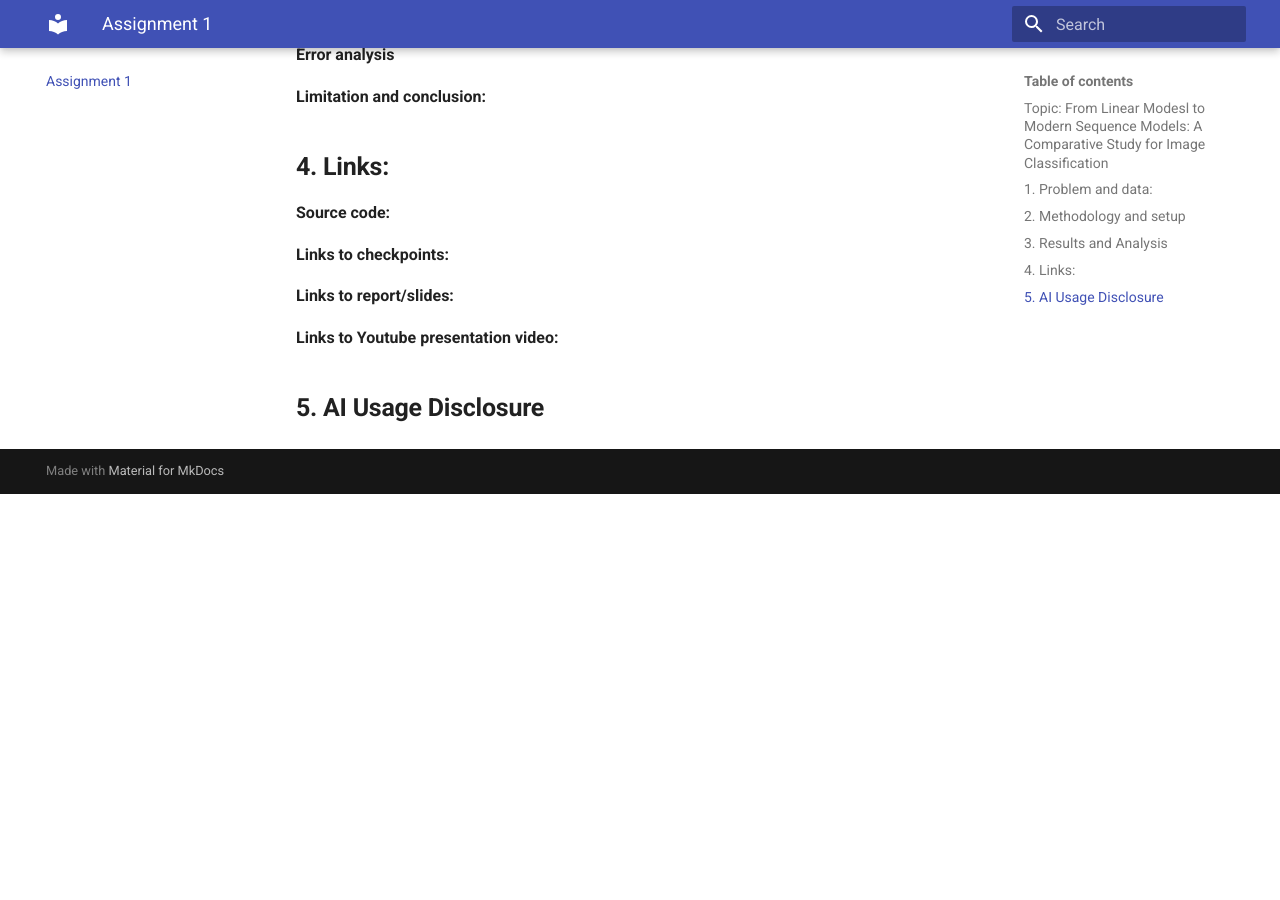
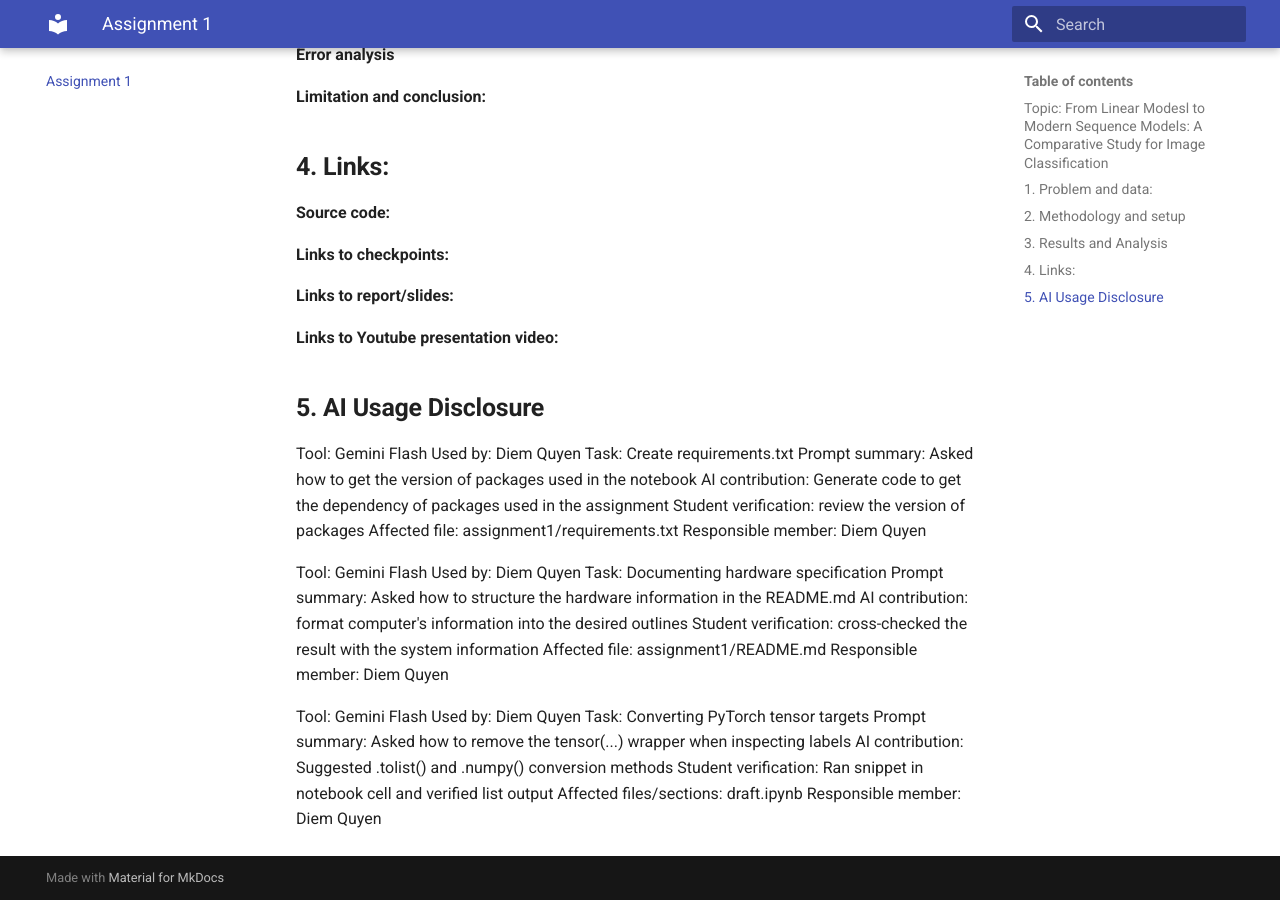
Before and after one commit to Sunnyngooo/CO3133_Group05_Assignment, an MkDocs documentation site: the page built from docs/assignment1.md, in a window 1280 px wide and 900 px high, scrolled down 961 px. Built offline with MkDocs 1.6.1 and Material for MkDocs 9.7.7, drawn with Linux system fonts in a browser that asks for light colours; before the commit the page ends 1455 px from its top, so only the background shows below that.

Commit message:
chores: update AI usage disclosure

```diff
--- a/docs/assignment1.md
+++ b/docs/assignment1.md
@@ -43,3 +43,30 @@
 **Links to Youtube presentation video:**
 
 ## **5. AI Usage Disclosure**
+
+Tool: Gemini Flash
+Used by: Diem Quyen
+Task: Create requirements.txt
+Prompt summary: Asked how to get the version of packages used in the notebook
+AI contribution: Generate code to get the dependency of packages used in the assignment
+Student verification: review the version of packages
+Affected file: assignment1/requirements.txt
+Responsible member: Diem Quyen
+
+Tool: Gemini Flash
+Used by: Diem Quyen
+Task: Documenting hardware specification
+Prompt summary: Asked how to structure the hardware information in the README.md
+AI contribution: format computer's information into the desired outlines
+Student verification: cross-checked the result with the system information
+Affected file: assignment1/README.md
+Responsible member: Diem Quyen
+
+Tool: Gemini Flash
+Used by: Diem Quyen
+Task: Converting PyTorch tensor targets
+Prompt summary: Asked how to remove the tensor(...) wrapper when inspecting labels
+AI contribution: Suggested .tolist() and .numpy() conversion methods
+Student verification: Ran snippet in notebook cell and verified list output
+Affected files/sections: draft.ipynb
+Responsible member: Diem Quyen
```
